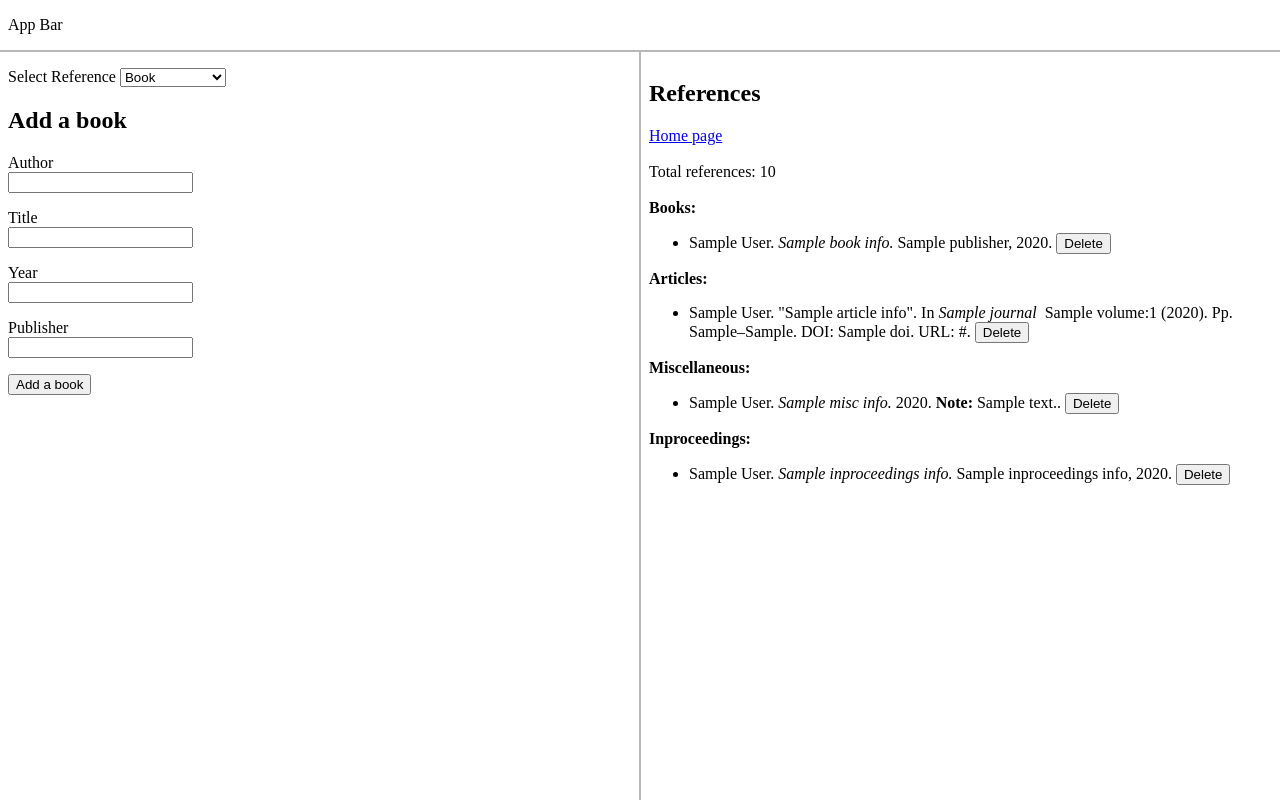
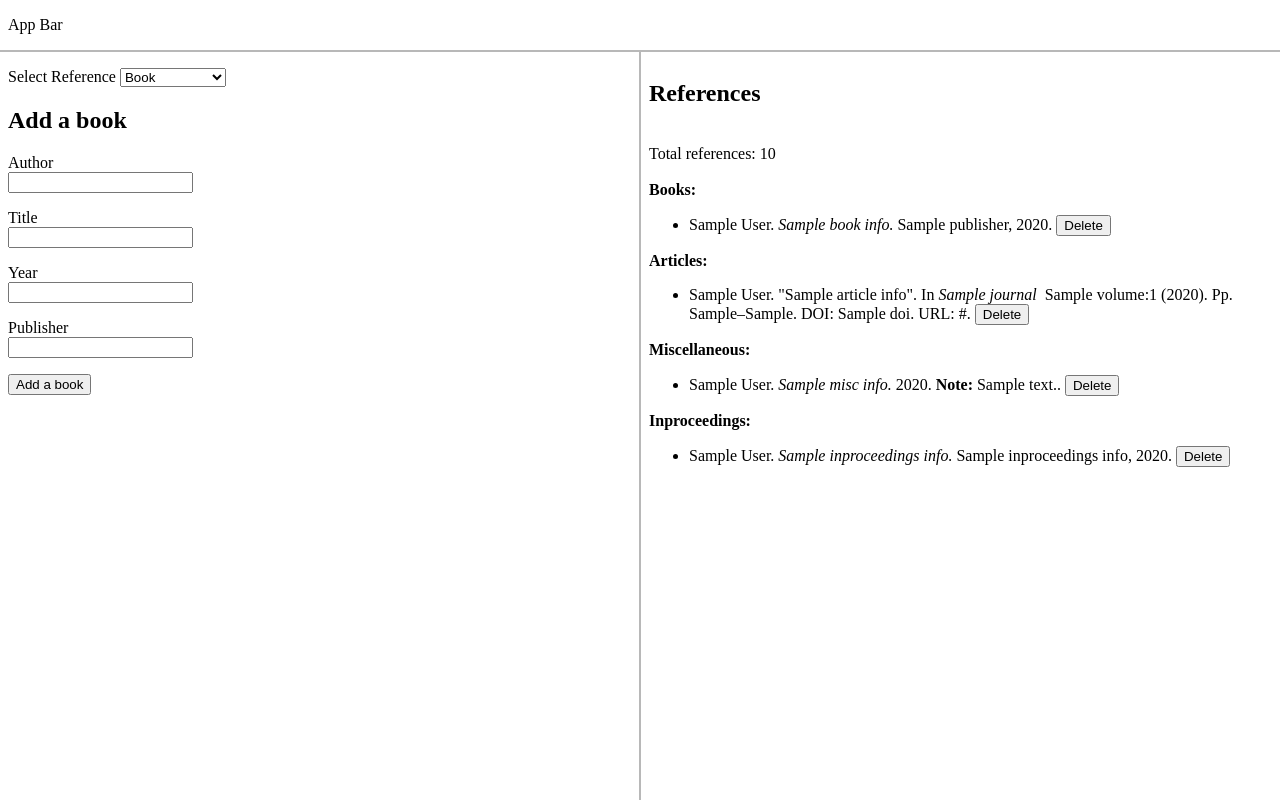
Before and after one commit to k1rtsu/Bulbasaurus-ohtu, a Flask app: template src/templates/single_page_app.html in a window 1280 px wide. Run offline with Flask 3, Linux system fonts and the light colour scheme; the template is opened without the code that fills it: most values are stand-ins (such as "Sample title", 1, 10 or a date in 2020).

Commit message:
Removed home page link

```diff
--- a/src/templates/references.html
+++ b/src/templates/references.html
@@ -1,8 +1,4 @@
 <h2>References</h2>
-
-<div>
-  <a href="/">Home page</a>
-</div>
 
 <br />
 <div>Total references: {{ total }}</div>
```
